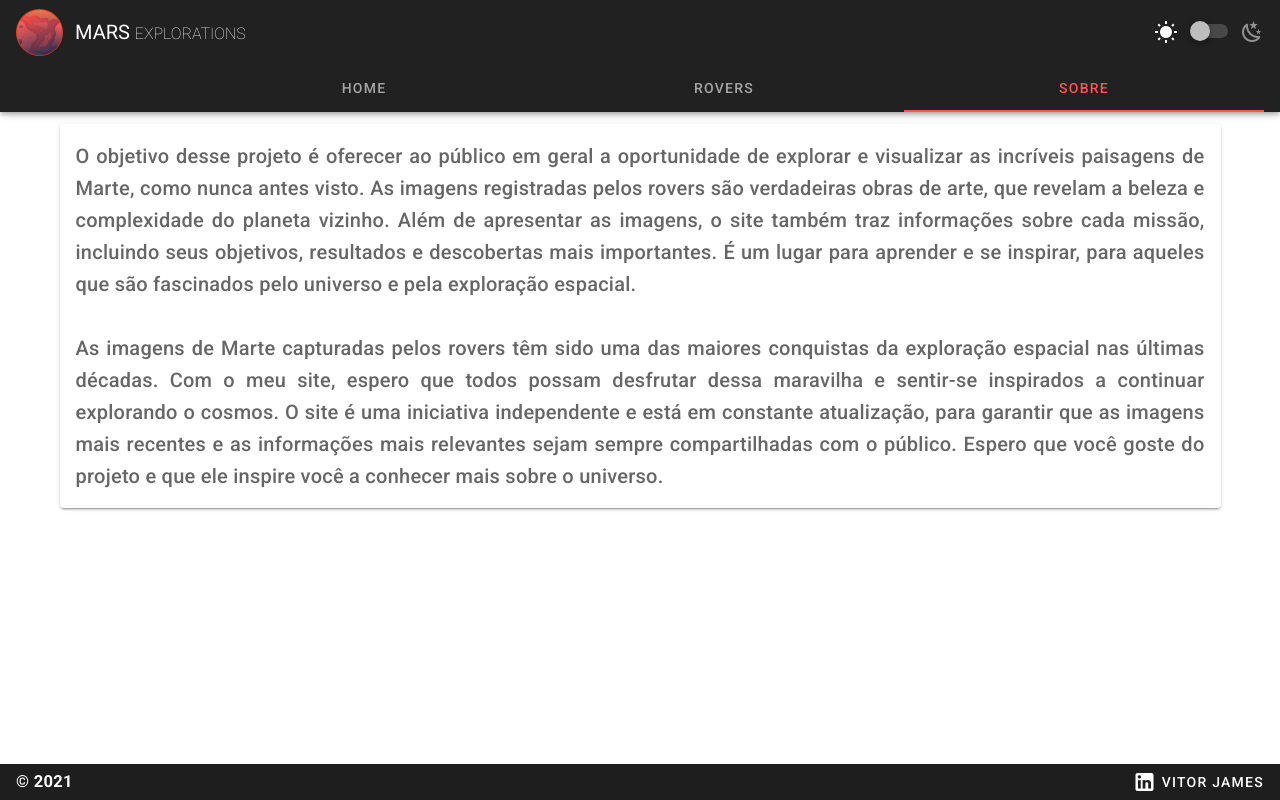
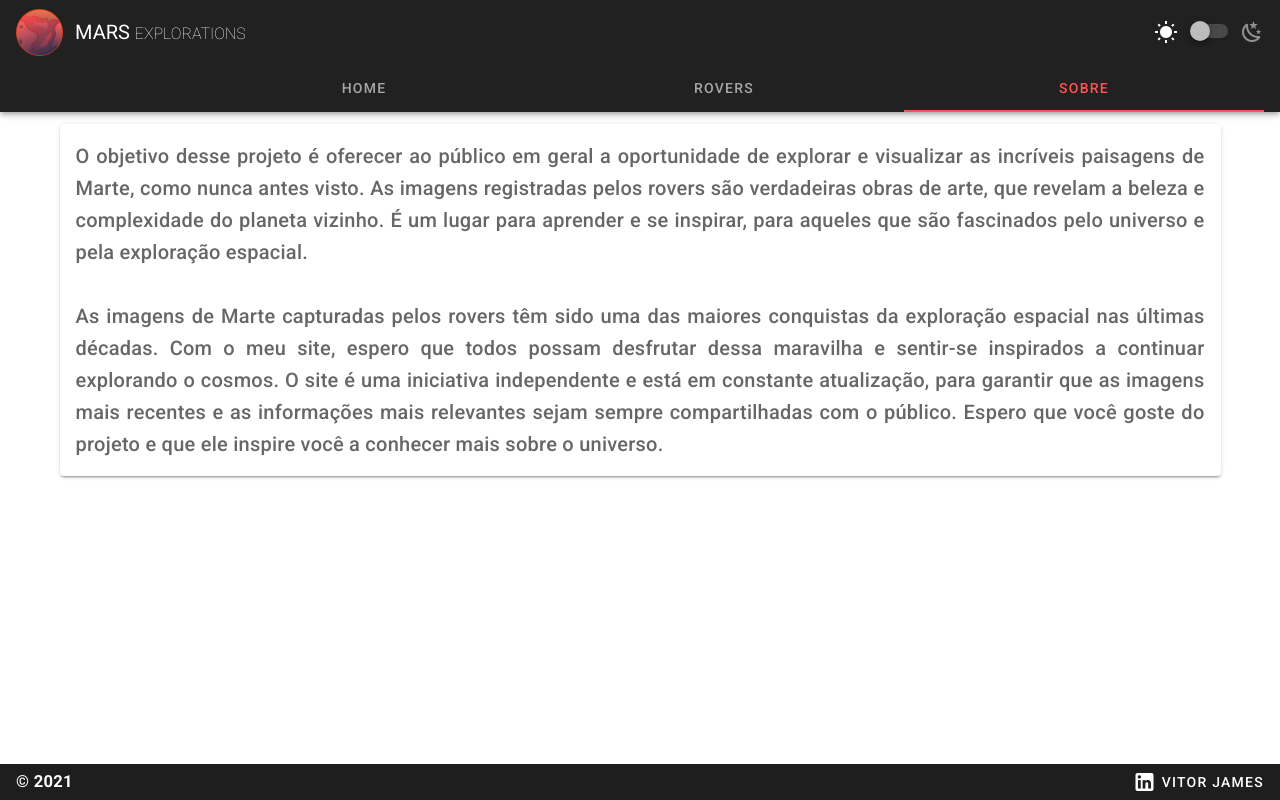
Before and after one commit to VitorJames/mars-explorations, a Vue app: page /about in a window 1280 px wide. Built offline with nearby package versions, Linux system fonts and the light colour scheme.

Commit message:
remover texto

```diff
--- a/src/views/About.vue
+++ b/src/views/About.vue
@@ -5,9 +5,7 @@
         O objetivo desse projeto é oferecer ao público em geral a oportunidade
         de explorar e visualizar as incríveis paisagens de Marte, como nunca
         antes visto. As imagens registradas pelos rovers são verdadeiras obras
-        de arte, que revelam a beleza e complexidade do planeta vizinho. Além de
-        apresentar as imagens, o site também traz informações sobre cada missão,
-        incluindo seus objetivos, resultados e descobertas mais importantes. É
+        de arte, que revelam a beleza e complexidade do planeta vizinho. É
         um lugar para aprender e se inspirar, para aqueles que são fascinados
         pelo universo e pela exploração espacial.
 
```
